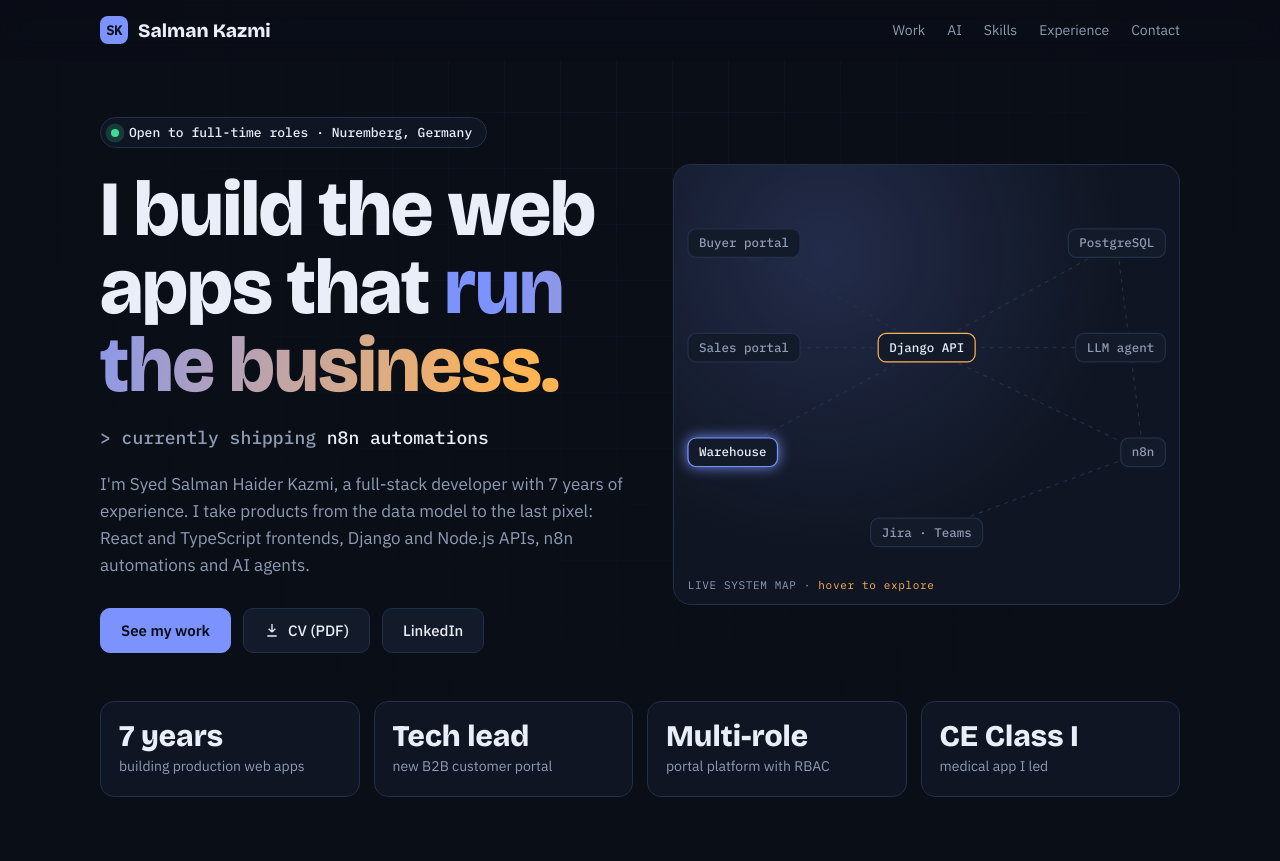
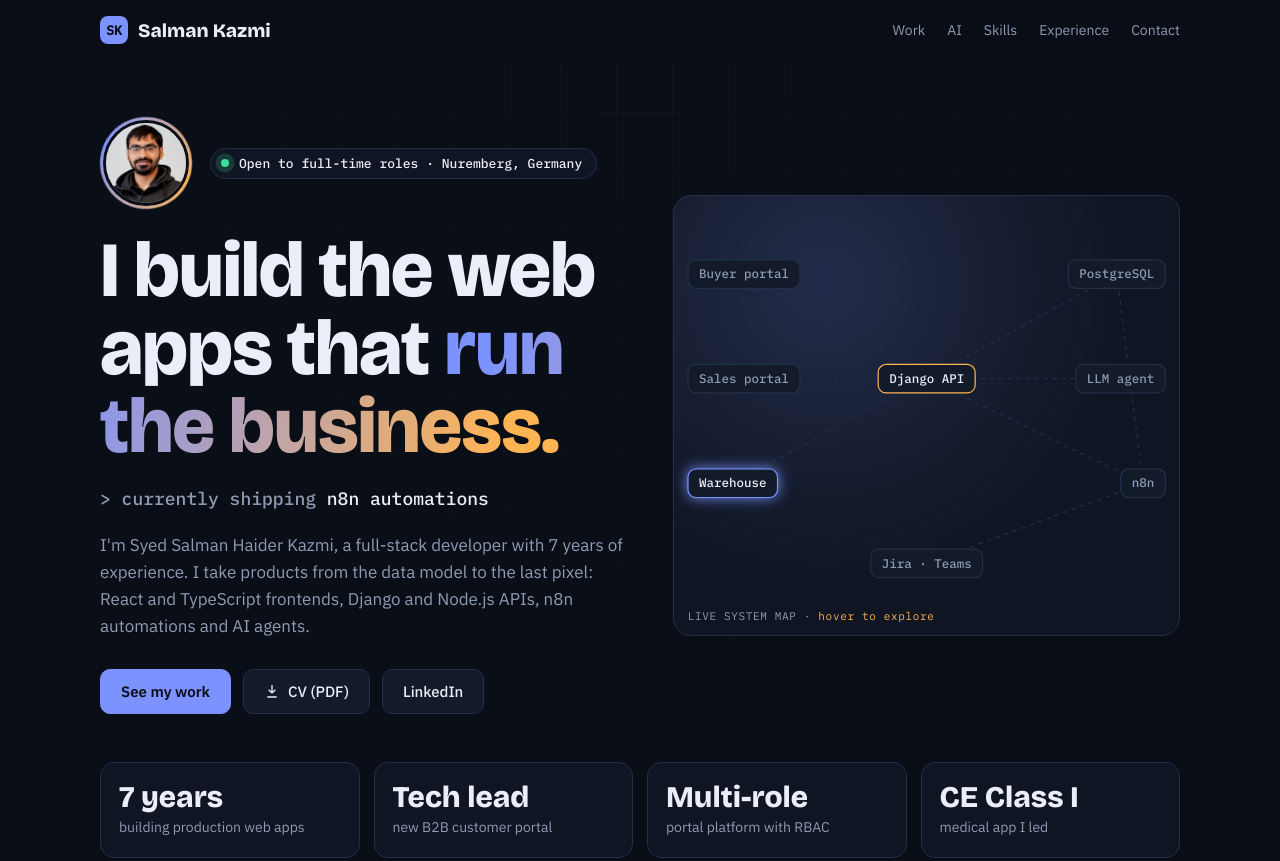
Before and after one commit to 14bscsskazmi/portfolio, a plain HTML site: page index.html in a window 1280 px wide. Shown: the top 861 px of the page. Drawn offline with nearby package versions, Linux system fonts and the light colour scheme.

Commit message:
Add profile photo to hero
Co-Authored-By: Claude Opus 5.5 <noreply@anthropic.com>
Claude-Session: https://claude.ai/code/session_018HUpALKMsuFv6aJPDrxcok

```diff
--- a/index.html
+++ b/index.html
@@ -6,6 +6,8 @@
 <title>Salman Kazmi</title>
 <meta property="og:title" content="Salman Kazmi, Full-Stack Developer">
 <meta property="og:url" content="https://salmankazmi.de">
+<meta property="og:image" content="https://salmankazmi.de/salman-kazmi.jpg">
+<link rel="icon" href="salman-kazmi.jpg">
 <meta name="description" content="Syed Salman Haider Kazmi, Full-Stack Developer in Nuremberg. React, TypeScript, Django, Node.js, n8n and AI agents.">
 <link rel="preconnect" href="https://fonts.googleapis.com">
 <link rel="preconnect" href="https://fonts.gstatic.com" crossorigin>
@@ -47,6 +49,10 @@ nav ul a:hover{color:var(--ink)} nav ul a:hover::after{right:0}
 
 /* hero */
 .hero{display:grid;grid-template-columns:minmax(0,1.05fr) minmax(0,1fr);gap:40px;align-items:center;padding-block:56px 40px}
+.who{display:flex;align-items:center;gap:18px;flex-wrap:wrap}
+.avatar{position:relative;width:92px;height:92px;border-radius:50%;padding:3px;background:conic-gradient(from 0deg,var(--accent),var(--accent2),var(--accent));flex:none;animation:spin 8s linear infinite}
+.avatar img{display:block;width:100%;height:100%;border-radius:50%;object-fit:cover;border:3px solid var(--bg);animation:spin 8s linear infinite reverse}
+@keyframes spin{to{transform:rotate(360deg)}}
 .status{display:inline-flex;align-items:center;gap:10px;font:500 13px var(--mono);color:var(--ink);border:1px solid var(--line);border-radius:999px;padding:6px 14px 6px 10px;background:var(--bg2)}
 .status b{width:8px;height:8px;border-radius:50%;background:#3ddc97;box-shadow:0 0 0 0 rgba(61,220,151,.6);animation:ping 2s infinite}
 @keyframes ping{70%{box-shadow:0 0 0 8px rgba(61,220,151,0)}100%{box-shadow:0 0 0 0 rgba(61,220,151,0)}}
@@ -209,7 +215,7 @@ footer{padding-block:28px;color:var(--muted);font-size:13px;border-top:1px solid
 <div class="wrap" id="top">
   <header class="hero">
     <div>
-      <span class="status"><b></b>Open to full-time roles · Nuremberg, Germany</span>
+      <div class="who"><div class="avatar"><img src="salman-kazmi.jpg" alt="Portrait of Syed Salman Haider Kazmi" width="180" height="180"></div><span class="status"><b></b>Open to full-time roles · Nuremberg, Germany</span></div>
       <h1>I build the web apps that <span class="grad">run the business.</span></h1>
       <div class="typer" aria-live="off">&gt; currently shipping <span class="t" id="typer">React portals</span><span class="caret" aria-hidden="true"></span></div>
       <p class="lede">I'm Syed Salman Haider Kazmi, a full-stack developer with 7 years of experience. I take products from the data model to the last pixel: React and TypeScript frontends, Django and Node.js APIs, n8n automations and AI agents.</p>
```
Also changed, not shown: salman-kazmi.jpg (added).
